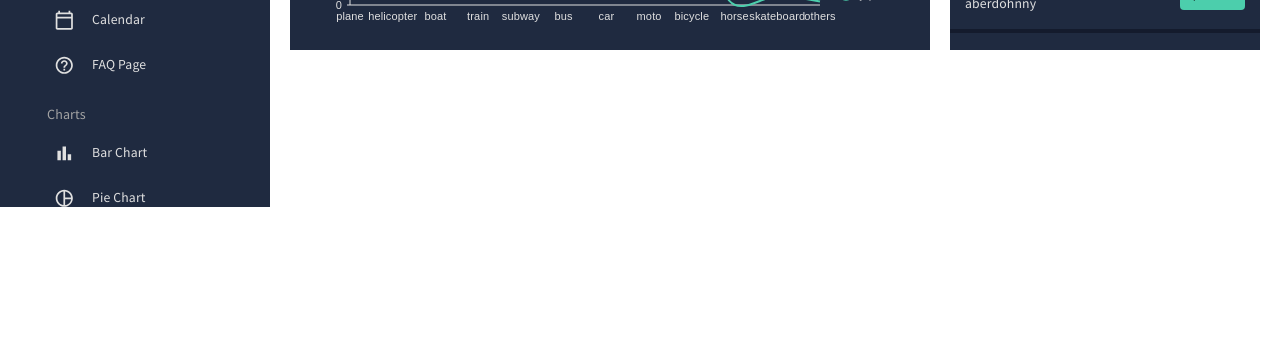
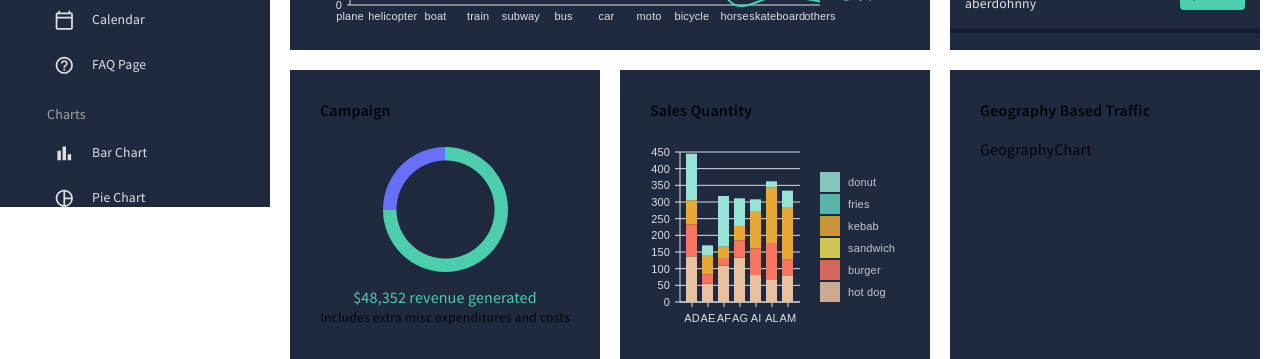
Before and after one commit to AnwarHossainSR/admin-dashboard-pro, a React (Vite) app: page / in a window 1280 px wide. Shown: the part 593-952 px from the top of the page. Before the commit the page ends 800 px from the top, so only its background shows below. Built offline with nearby package versions, Linux system fonts and the light colour scheme.

Commit message:
create barchart and other stats

```diff
--- /dev/null
+++ b/src/components/Chart/BarChart.jsx
@@ -0,0 +1,130 @@
+import { useTheme } from '@mui/material';
+import { ResponsiveBar } from '@nivo/bar';
+import { tokens } from '../../context/theme';
+import { mockBarData as data } from '../../data/mockData';
+
+const BarChart = ({ isDashboard = false }) => {
+  const theme = useTheme();
+  const colors = tokens(theme.palette.mode);
+
+  return (
+    <ResponsiveBar
+      data={data}
+      theme={{
+        // added
+        axis: {
+          domain: {
+            line: {
+              stroke: colors.grey[100],
+            },
+          },
+          legend: {
+            text: {
+              fill: colors.grey[100],
+            },
+          },
+          ticks: {
+            line: {
+              stroke: colors.grey[100],
+              strokeWidth: 1,
+            },
+            text: {
+              fill: colors.grey[100],
+            },
+          },
+        },
+        legends: {
+          text: {
+            fill: colors.grey[100],
+          },
+        },
+      }}
+      keys={['hot dog', 'burger', 'sandwich', 'kebab', 'fries', 'donut']}
+      indexBy="country"
+      margin={{ top: 50, right: 130, bottom: 50, left: 60 }}
+      padding={0.3}
+      valueScale={{ type: 'linear' }}
+      indexScale={{ type: 'band', round: true }}
+      colors={{ scheme: 'nivo' }}
+      defs={[
+        {
+          id: 'dots',
+          type: 'patternDots',
+          background: 'inherit',
+          color: '#38bcb2',
+          size: 4,
+          padding: 1,
+          stagger: true,
+        },
+        {
+          id: 'lines',
+          type: 'patternLines',
+          background: 'inherit',
+          color: '#eed312',
+          rotation: -45,
+          lineWidth: 6,
+          spacing: 10,
+        },
+      ]}
+      borderColor={{
+        from: 'color',
+        modifiers: [['darker', '1.6']],
+      }}
+      axisTop={null}
+      axisRight={null}
+      axisBottom={{
+        tickSize: 5,
+        tickPadding: 5,
+        tickRotation: 0,
+        legend: isDashboard ? undefined : 'country', // changed
+        legendPosition: 'middle',
+        legendOffset: 32,
+      }}
+      axisLeft={{
+        tickSize: 5,
+        tickPadding: 5,
+        tickRotation: 0,
+        legend: isDashboard ? undefined : 'food', // changed
+        legendPosition: 'middle',
+        legendOffset: -40,
+      }}
+      enableLabel={false}
+      labelSkipWidth={12}
+      labelSkipHeight={12}
+      labelTextColor={{
+        from: 'color',
+        modifiers: [['darker', 1.6]],
+      }}
+      legends={[
+        {
+          dataFrom: 'keys',
+          anchor: 'bottom-right',
+          direction: 'column',
+          justify: false,
+          translateX: 120,
+          translateY: 0,
+          itemsSpacing: 2,
+          itemWidth: 100,
+          itemHeight: 20,
+          itemDirection: 'left-to-right',
+          itemOpacity: 0.85,
+          symbolSize: 20,
+          effects: [
+            {
+              on: 'hover',
+              style: {
+                itemOpacity: 1,
+              },
+            },
+          ],
+        },
+      ]}
+      role="application"
+      barAriaLabel={function (e) {
+        return `${e.id}: ${e.formattedValue} in country: ${e.indexValue}`;
+      }}
+    />
+  );
+};
+
+export default BarChart;
--- /dev/null
+++ b/src/components/Chart/GeographyChart.jsx
@@ -0,0 +1,5 @@
+const GeographyChart = () => {
+  return <div>GeographyChart</div>;
+};
+
+export default GeographyChart;
--- a/src/pages/dashboard/index.jsx
+++ b/src/pages/dashboard/index.jsx
@@ -4,8 +4,11 @@ import PersonAddIcon from '@mui/icons-material/PersonAdd';
 import PointOfSaleIcon from '@mui/icons-material/PointOfSale';
 import TrafficIcon from '@mui/icons-material/Traffic';
 import { Box, Button, IconButton, Typography, useTheme } from '@mui/material';
+import BarChart from '../../components/Chart/BarChart';
+import GeographyChart from '../../components/Chart/GeographyChart';
 import LineChart from '../../components/Chart/LineChart';
 import Header from '../../components/Header';
+import ProgressCircle from '../../components/ProgressCircle';
 import StatBox from '../../components/StatBox';
 import { tokens } from '../../context/theme';
 import { mockTransactions } from '../../data/mockData';
@@ -208,6 +211,65 @@ const Dashboard = () => {
             </Box>
           ))}
         </Box>
+        <Box
+          gridColumn="span 4"
+          gridRow="span 2"
+          backgroundColor={colors.primary[400]}
+          p="30px"
+        >
+          <Typography variant="h5" fontWeight="600">
+            Campaign
+          </Typography>
+          <Box
+            display="flex"
+            flexDirection="column"
+            alignItems="center"
+            mt="25px"
+          >
+            <ProgressCircle size="125" />
+            <Typography
+              variant="h5"
+              color={colors.greenAccent[500]}
+              sx={{ mt: '15px' }}
+            >
+              $48,352 revenue generated
+            </Typography>
+            <Typography>Includes extra misc expenditures and costs</Typography>
+          </Box>
+        </Box>
+        <Box
+          gridColumn="span 4"
+          gridRow="span 2"
+          backgroundColor={colors.primary[400]}
+        >
+          <Typography
+            variant="h5"
+            fontWeight="600"
+            sx={{ padding: '30px 30px 0 30px' }}
+          >
+            Sales Quantity
+          </Typography>
+          <Box height="250px" mt="-20px">
+            <BarChart isDashboard />
+          </Box>
+        </Box>
+        <Box
+          gridColumn="span 4"
+          gridRow="span 2"
+          backgroundColor={colors.primary[400]}
+          padding="30px"
+        >
+          <Typography
+            variant="h5"
+            fontWeight="600"
+            sx={{ marginBottom: '15px' }}
+          >
+            Geography Based Traffic
+          </Typography>
+          <Box height="200px">
+            <GeographyChart isDashboard />
+          </Box>
+        </Box>
       </Box>
     </Box>
   );
```
